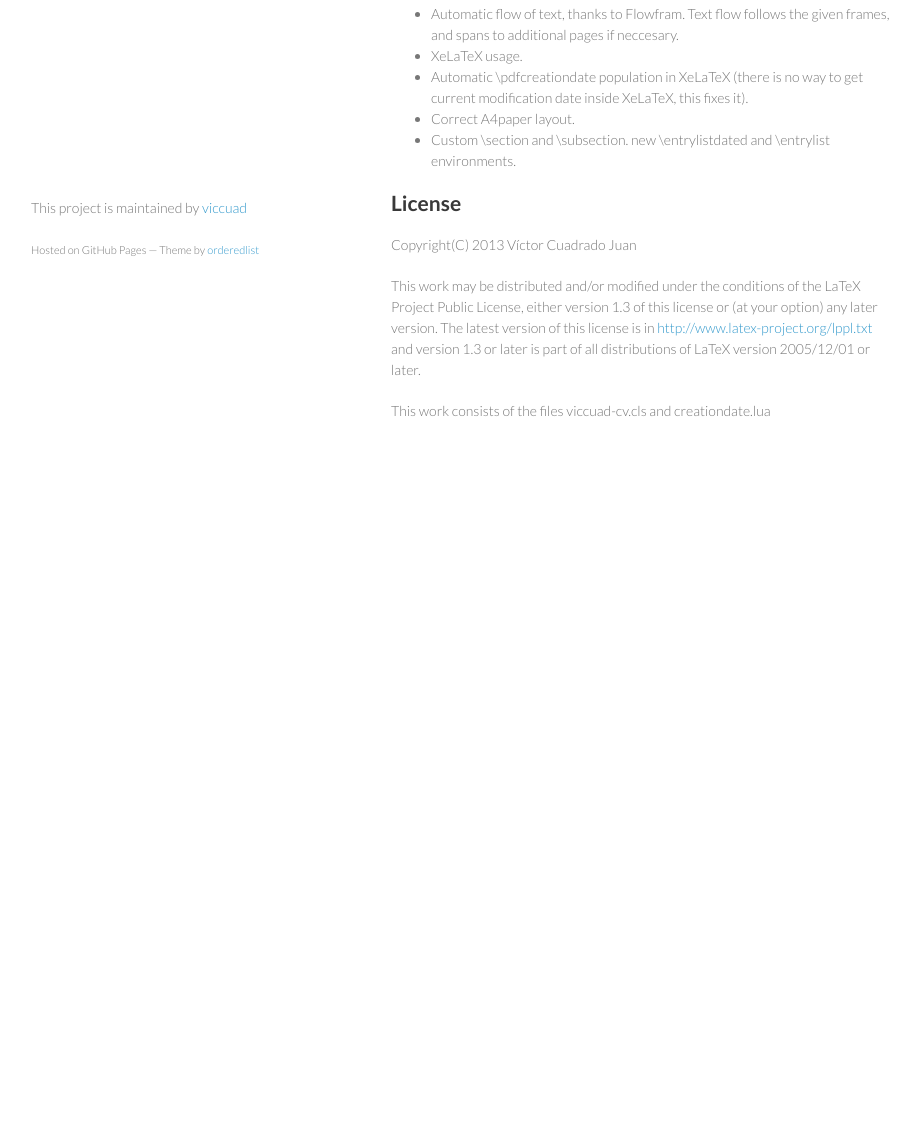
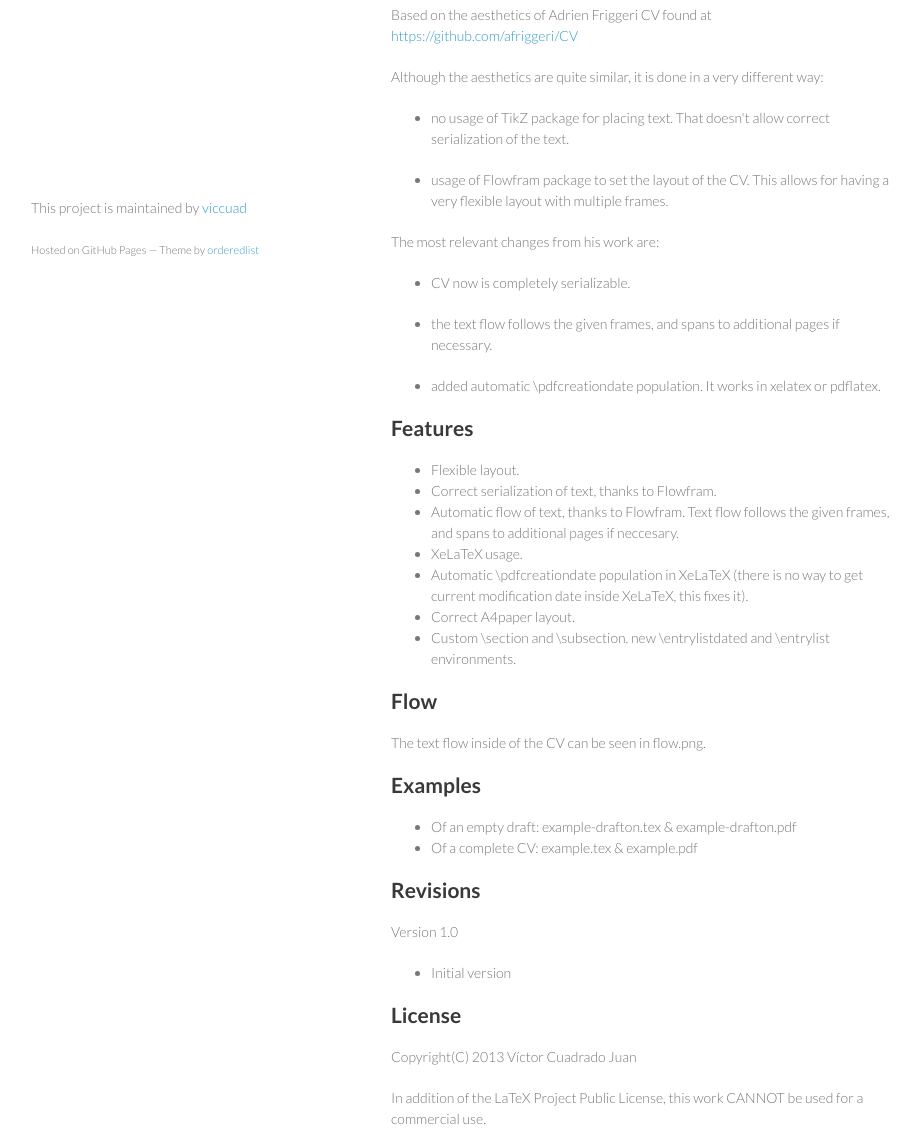
Before and after one commit to viccuad/viccuad-cv, a plain HTML site: page index.html in a window 1280 px wide. Shown: the part 471-1603 px from the top of the page, without its empty margins (179-1099 px from the left). Before the commit the page ends 962 px from the top, so only its background shows below. Drawn offline with Linux system fonts and the light colour scheme.

Commit message:
Create gh-pages branch via GitHub

```diff
--- a/index.html
+++ b/index.html
@@ -13,7 +13,6 @@
     <![endif]-->
   </head>
   <body>
-    <a href="https://github.com/viccuad/viccuad-cv/"><img style="position: absolute; top: 0; right: 0; border: 0;" src="https://s3.amazonaws.com/github/ribbons/forkme_right_darkblue_121621.png" alt="Fork me on GitHub"></a>
     <div class="wrapper">
       <header>
         <h1>Viccuad-cv</h1>
@@ -29,9 +28,31 @@
         </ul>
       </header>
       <section>
-        <p><img src="https://github.com/viccuad/viccuad-cv/raw/master/example_scaled.png" alt="example"; border="3">
+        <h1>
+<a name="viccuad-cv" class="anchor" href="#viccuad-cv"><span class="octicon octicon-link"></span></a>viccuad-cv</h1>
 
-<h2>
+<p>XeLaTeX CV class with flexible layout. Fork me!</p>
+
+<p><img src="https://github.com/viccuad/viccuad-cv/raw/master/example_scaled.png" alt="example_scaled.png"></p>
+
+<p>Based on the aesthetics of Adrien Friggeri CV found at
+<a href="https://github.com/afriggeri/CV">https://github.com/afriggeri/CV</a></p>
+
+<p>Although the aesthetics are quite similar, it is done in a very different way:</p>
+
+<ul>
+<li><p>no usage of TikZ package for placing text. That doesn't allow correct
+serialization of the text.</p></li>
+<li><p>usage of Flowfram package to set the layout of the CV. This allows for having a very flexible layout with multiple frames.</p></li>
+</ul><p>The most relevant changes from his work are:</p>
+
+<ul>
+<li><p>CV now is completely serializable.</p></li>
+<li><p>the text flow follows the given frames, and spans to additional pages if
+necessary. </p></li>
+<li><p>added automatic \pdfcreationdate population. It works in xelatex
+or pdflatex.</p></li>
+</ul><h2>
 <a name="features" class="anchor" href="#features"><span class="octicon octicon-link"></span></a>Features</h2>
 
 <ul>
@@ -43,9 +64,29 @@
 <li>Correct A4paper layout.</li>
 <li>Custom \section and \subsection. new \entrylistdated and \entrylist environments.</li>
 </ul><h2>
+<a name="flow" class="anchor" href="#flow"><span class="octicon octicon-link"></span></a>Flow</h2>
+
+<p>The text flow inside of the CV can be seen in flow.png.</p>
+
+<h2>
+<a name="examples" class="anchor" href="#examples"><span class="octicon octicon-link"></span></a>Examples</h2>
+
+<ul>
+<li>Of an empty draft: example-drafton.tex &amp; example-drafton.pdf</li>
+<li>Of a complete CV: example.tex &amp; example.pdf</li>
+</ul><h2>
+<a name="revisions" class="anchor" href="#revisions"><span class="octicon octicon-link"></span></a>Revisions</h2>
+
+<p>Version 1.0</p>
+
+<ul>
+<li>Initial version</li>
+</ul><h2>
 <a name="license" class="anchor" href="#license"><span class="octicon octicon-link"></span></a>License</h2>
 
 <p>Copyright(C) 2013  Víctor Cuadrado Juan </p>
+
+<p>In addition of the LaTeX Project Public License, this work CANNOT be used for a commercial use. </p>
 
 <p>This work may be distributed and/or modified under the
 conditions of the LaTeX Project Public License, either version 1.3
```
Also changed, not shown: params.json (+1 -1 lines).
